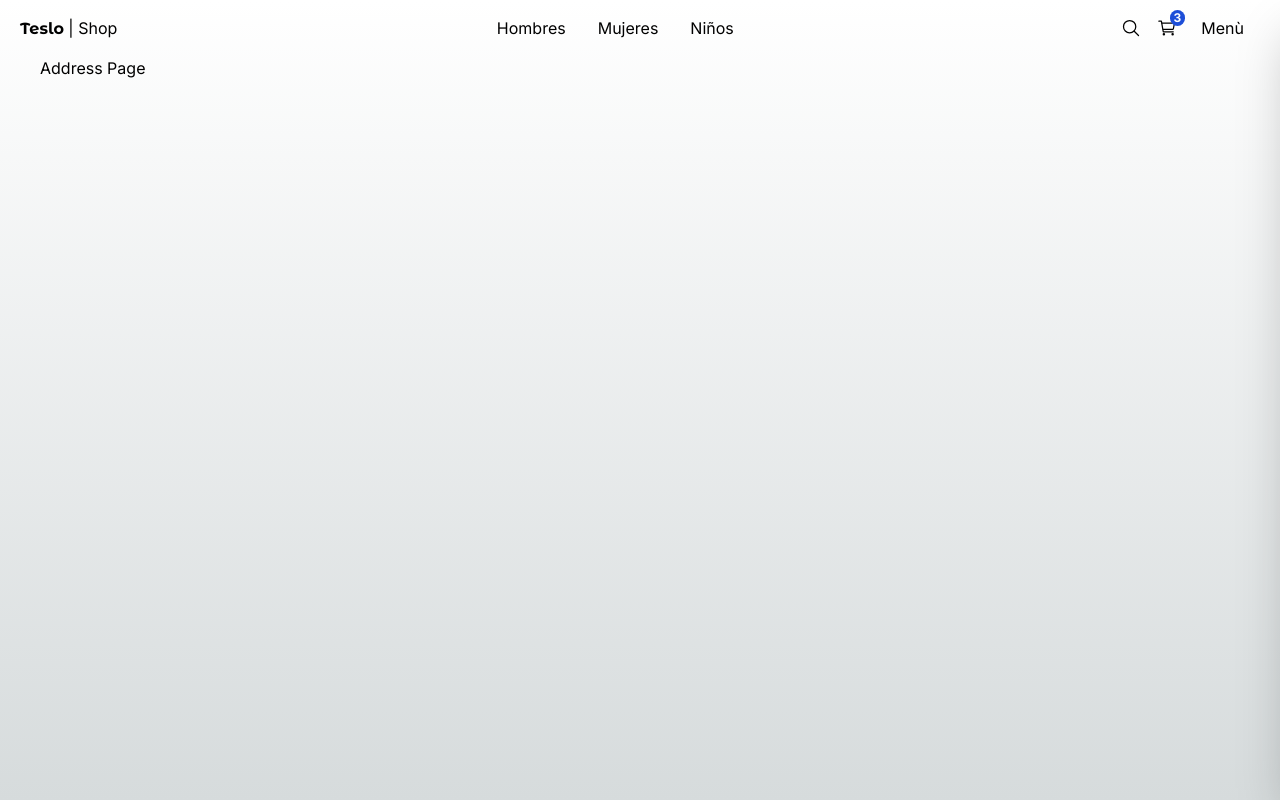
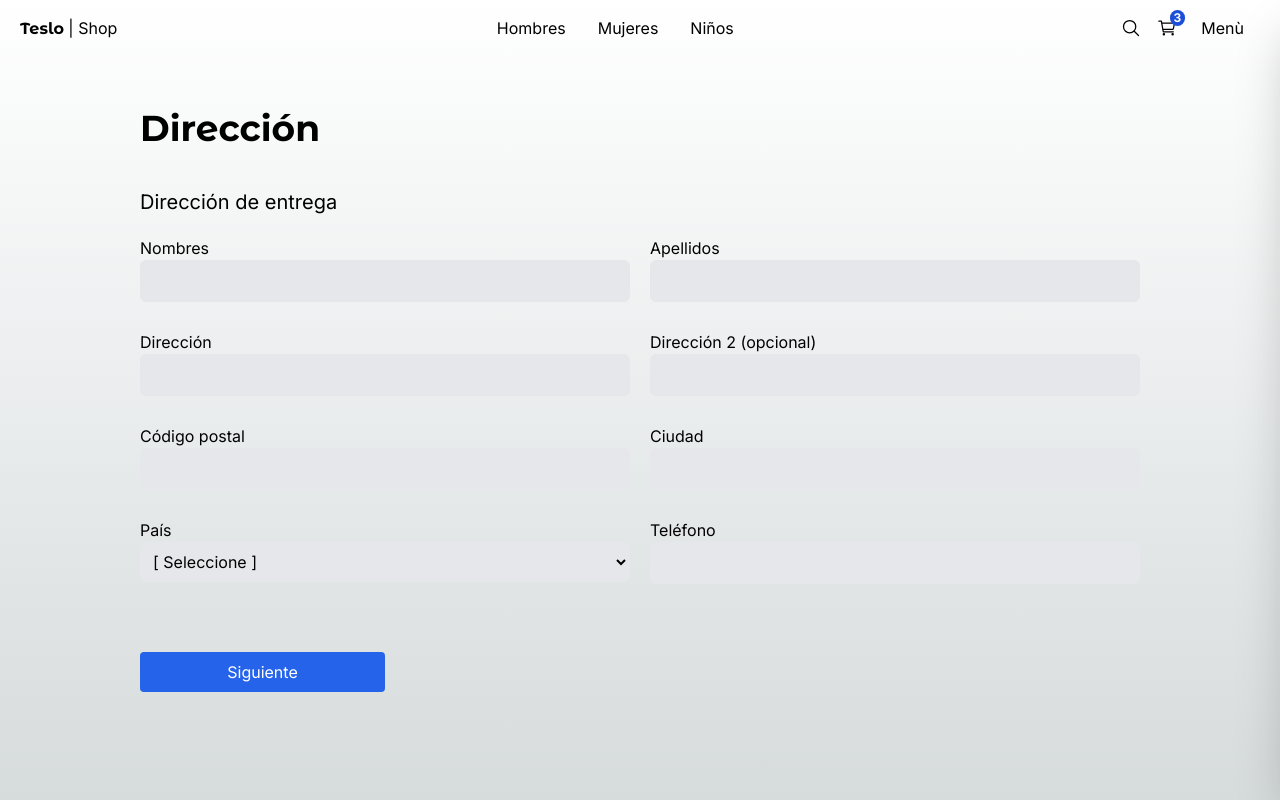
Before and after one commit to UrielQuiroz/teslo-shop, a Next.js app: page /checkout/address in a window 1280 px wide. Built offline with nearby package versions, Linux system fonts and the light colour scheme.

Commit message:
Formulario de direccion

```diff
--- a/src/app/(shop)/checkout/address/page.tsx
+++ b/src/app/(shop)/checkout/address/page.tsx
@@ -1,8 +1,104 @@
+import { Title } from "@/components";
+import Link from "next/link";
 
 export default function () {
   return (
-    <div>
-      <h1>Address Page</h1>
+<div className="flex flex-col sm:justify-center sm:items-center mb-72 px-10 sm:px-0">
+
+
+
+      <div className="w-full  xl:w-[1000px] flex flex-col justify-center text-left">
+
+        <Title title="Dirección" subtitle="Dirección de entrega" />
+
+        <div className="grid grid-cols-1 gap-2 sm:gap-5 sm:grid-cols-2">
+
+
+          <div className="flex flex-col mb-2">
+            <span>Nombres</span>
+            <input
+              type="text"
+              className="p-2 border rounded-md bg-gray-200"
+            />
+          </div>
+
+          <div className="flex flex-col mb-2">
+            <span>Apellidos</span>
+            <input
+              type="text"
+              className="p-2 border rounded-md bg-gray-200"
+            />
+          </div>
+
+          <div className="flex flex-col mb-2">
+            <span>Dirección</span>
+            <input
+              type="text"
+              className="p-2 border rounded-md bg-gray-200"
+            />
+          </div>
+
+          <div className="flex flex-col mb-2">
+            <span>Dirección 2 (opcional)</span>
+            <input
+              type="text"
+              className="p-2 border rounded-md bg-gray-200"
+            />
+          </div>
+
+
+          <div className="flex flex-col mb-2">
+            <span>Código postal</span>
+            <input
+              type="text"
+              className="p-2 border rounded-md bg-gray-200"
+            />
+          </div>
+
+          <div className="flex flex-col mb-2">
+            <span>Ciudad</span>
+            <input
+              type="text"
+              className="p-2 border rounded-md bg-gray-200"
+            />
+          </div>
+
+          <div className="flex flex-col mb-2">
+            <span>País</span>
+            <select
+              className="p-2 border rounded-md bg-gray-200"
+            >
+              <option value="">[ Seleccione ]</option>
+              <option value="CRI">Costa Rica</option>
+            </select>
+          </div>
+
+          <div className="flex flex-col mb-2">
+            <span>Teléfono</span>
+            <input
+              type="text"
+              className="p-2 border rounded-md bg-gray-200"
+            />
+          </div>
+
+
+
+          <div className="flex flex-col mb-2 sm:mt-10">
+            <Link
+              href='/checkout'
+              className="btn-primary flex w-full sm:w-1/2 justify-center ">
+              Siguiente
+            </Link>
+          </div>
+
+
+        </div>
+
+      </div>
+
+
+
+
     </div>
   );
 }
```
